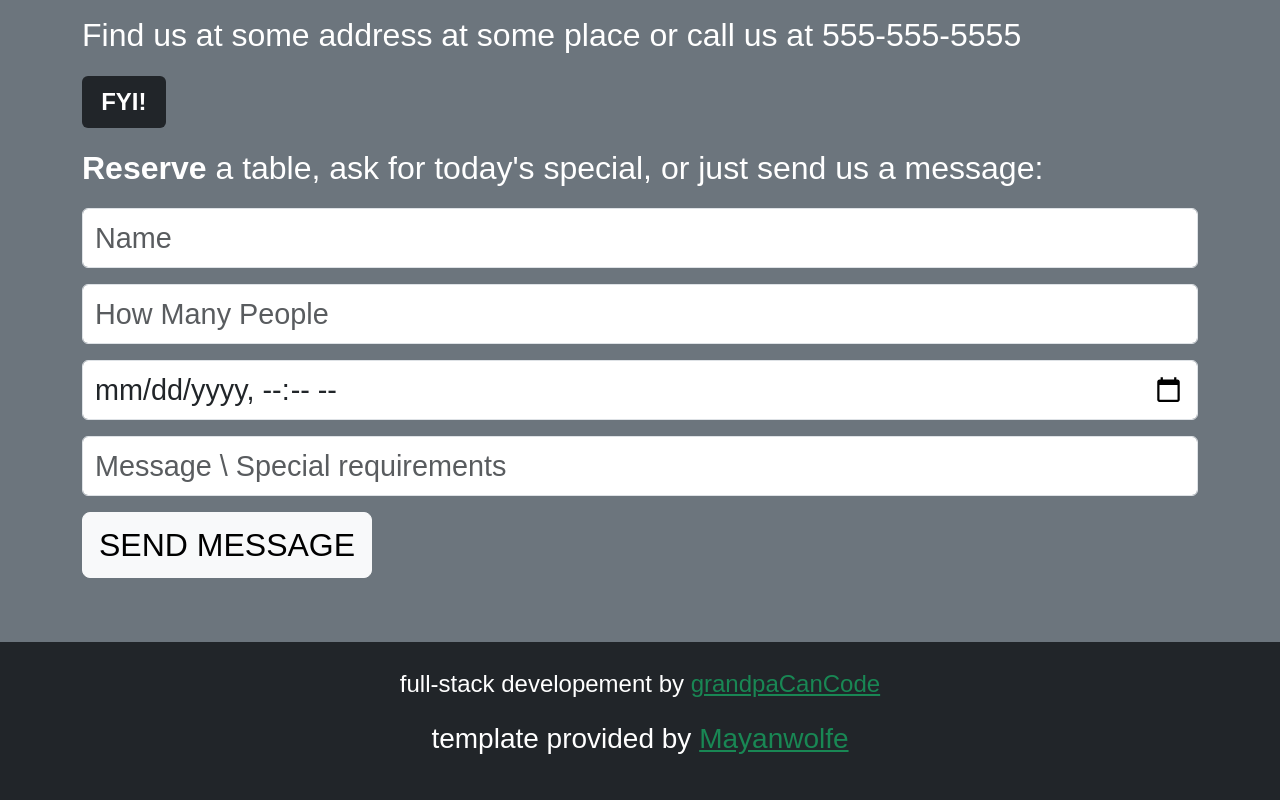
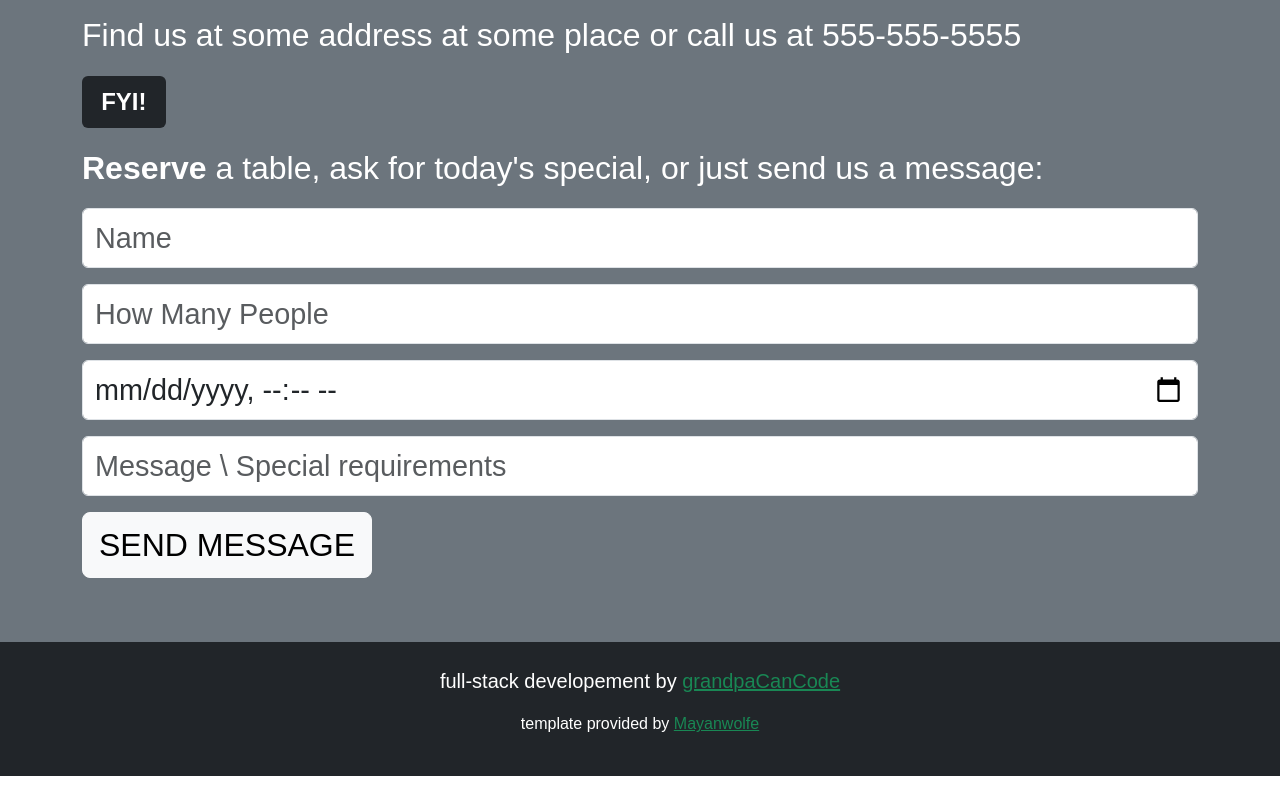
Before and after one commit to stringsArraysObjects/turbo-winner, a website: page public/index.html in a window 1280 px wide. Shown: the part 4899-5699 px from the top of the page. After the commit the page ends 5675 px from the top, so only its background shows below. Drawn offline with nearby package versions, Linux system fonts and the light colour scheme; a web font is replaced by a local one.

Commit message:
Update index.html
resizing font

```diff
--- a/public/index.html
+++ b/public/index.html
@@ -270,12 +270,12 @@
         </div>
     </div>
     <footer class="text-center fs-5 bg-dark text-white py-4">
-        <p class="fs-4">full-stack developement by
+        <p class="fs-5">full-stack developement by
             <a href="#" title="grandpaCanCode"
             target="_blank" class="text-success hover-text-green">
             grandpaCanCode</a>
         </p>
-        <p class="fs-3">template provided by
+        <p class="fs-6">template provided by
             <a href="https://www.twitch.tv/mayanwolfe" title="Mayanwolfe"
             target="_blank" class="text-success hover-text-green">
             Mayanwolfe</a>
```
